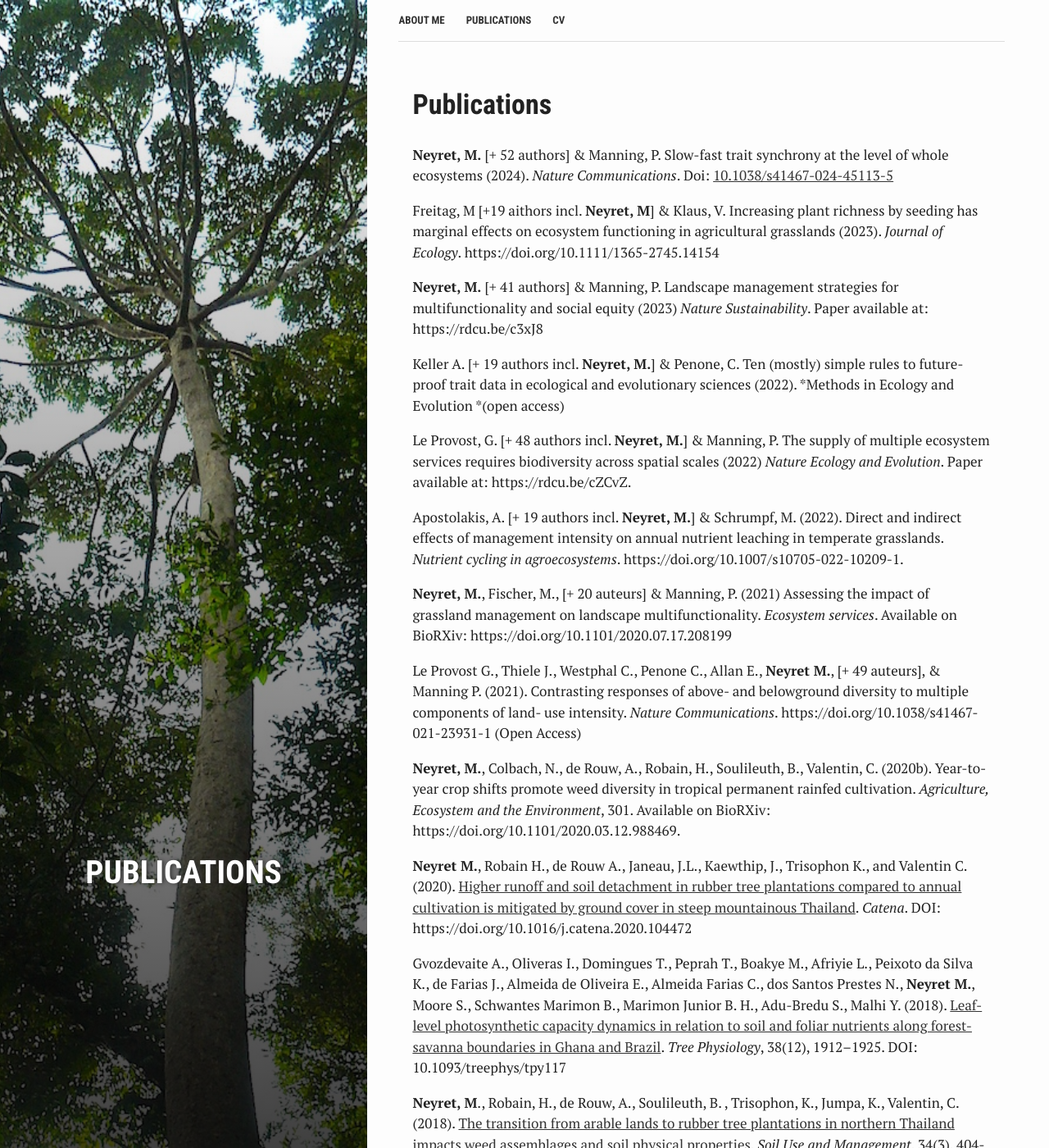
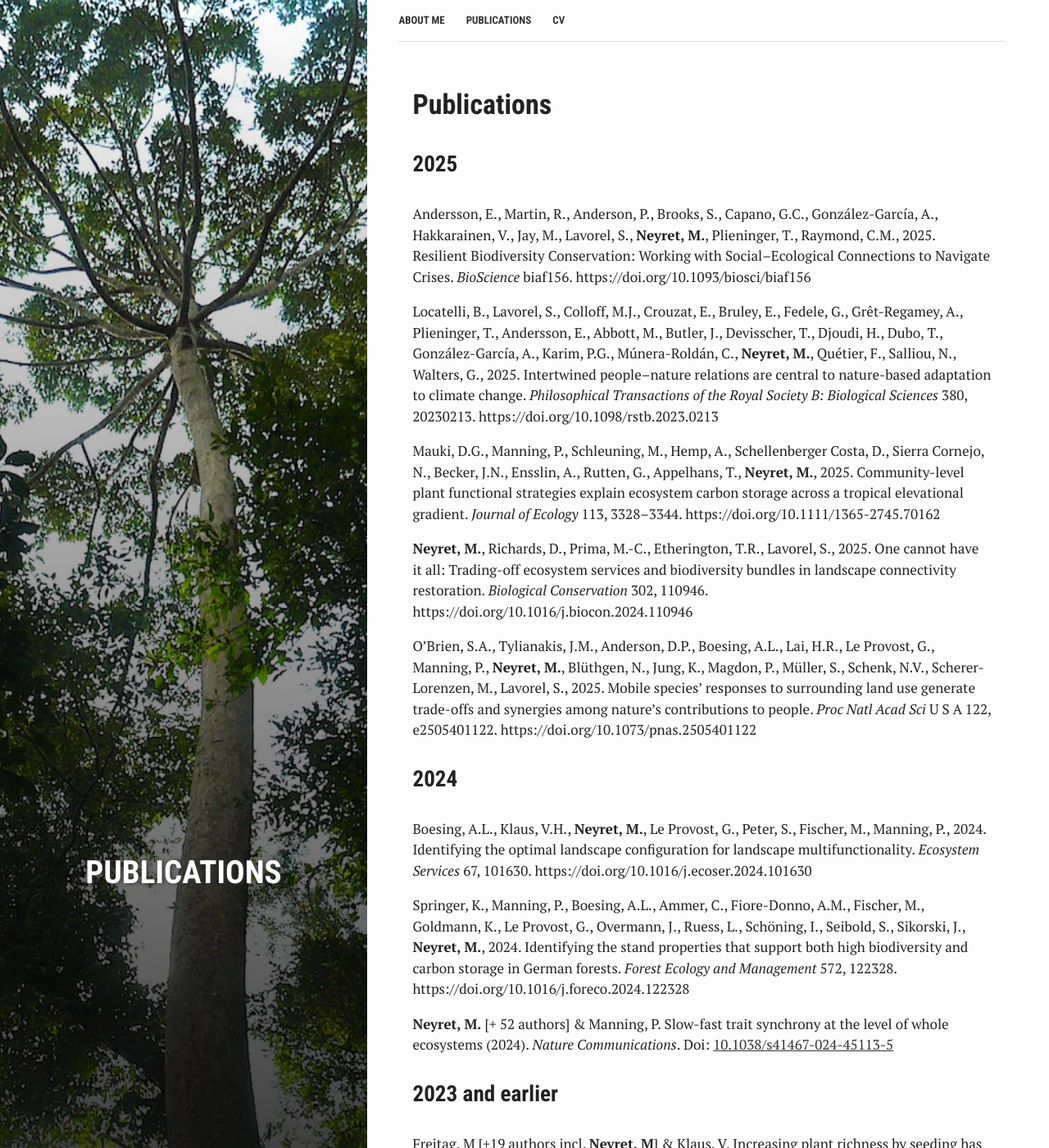
Before and after one commit to mneyret/website, a Jekyll site: the page built from publi.md, in a window 1280 px wide and 1400 px high. Shown: the whole window at 82% size. Built offline with Jekyll 4.4.1, drawn with Linux system fonts in a browser that asks for light colours.

Commit message:
iUpdate publication and equites page

```diff
--- a/publi.md
+++ b/publi.md
@@ -6,10 +6,26 @@ bg: arbre.jpg
 ---
 
 # **Publications**
+### 2025
+Andersson, E., Martin, R., Anderson, P., Brooks, S., Capano, G.C., González-García, A., Hakkarainen, V., Jay, M., Lavorel, S., **Neyret, M.**, Plieninger, T., Raymond, C.M., 2025. Resilient Biodiversity Conservation: Working with Social–Ecological Connections to Navigate Crises. *BioScience* biaf156. https://doi.org/10.1093/biosci/biaf156
+
+Locatelli, B., Lavorel, S., Colloff, M.J., Crouzat, E., Bruley, E., Fedele, G., Grêt-Regamey, A., Plieninger, T., Andersson, E., Abbott, M., Butler, J., Devisscher, T., Djoudi, H., Dubo, T., González-García, A., Karim, P.G., Múnera-Roldán, C., **Neyret, M.**, Quétier, F., Salliou, N., Walters, G., 2025. Intertwined people–nature relations are central to nature-based adaptation to climate change. *Philosophical Transactions of the Royal Society B: Biological Sciences* 380, 20230213. https://doi.org/10.1098/rstb.2023.0213
+
+Mauki, D.G., Manning, P., Schleuning, M., Hemp, A., Schellenberger Costa, D., Sierra Cornejo, N., Becker, J.N., Ensslin, A., Rutten, G., Appelhans, T., **Neyret, M.**, 2025. Community-level plant functional strategies explain ecosystem carbon storage across a tropical elevational gradient. *Journal of Ecology* 113, 3328–3344. https://doi.org/10.1111/1365-2745.70162
+
+**Neyret, M.**, Richards, D., Prima, M.-C., Etherington, T.R., Lavorel, S., 2025. One cannot have it all: Trading-off ecosystem services and biodiversity bundles in landscape connectivity restoration. *Biological Conservation* 302, 110946. https://doi.org/10.1016/j.biocon.2024.110946
+
+O’Brien, S.A., Tylianakis, J.M., Anderson, D.P., Boesing, A.L., Lai, H.R., Le Provost, G., Manning, P., **Neyret, M.**, Blüthgen, N., Jung, K., Magdon, P., Müller, S., Schenk, N.V., Scherer-Lorenzen, M., Lavorel, S., 2025. Mobile species’ responses to surrounding land use generate trade-offs and synergies among nature’s contributions to people. *Proc Natl Acad Sci* U S A 122, e2505401122. https://doi.org/10.1073/pnas.2505401122
+
+### 2024
+Boesing, A.L., Klaus, V.H., **Neyret, M.**, Le Provost, G., Peter, S., Fischer, M., Manning, P., 2024. Identifying the optimal landscape configuration for landscape multifunctionality. *Ecosystem Services* 67, 101630. https://doi.org/10.1016/j.ecoser.2024.101630
+
+Springer, K., Manning, P., Boesing, A.L., Ammer, C., Fiore-Donno, A.M., Fischer, M., Goldmann, K., Le Provost, G., Overmann, J., Ruess, L., Schöning, I., Seibold, S., Sikorski, J., **Neyret, M.**, 2024. Identifying the stand properties that support both high biodiversity and carbon storage in German forests. *Forest Ecology and Management* 572, 122328. https://doi.org/10.1016/j.foreco.2024.122328
 
 **Neyret, M.** [+ 52 authors] & Manning, P. Slow-fast trait synchrony at the level of whole ecosystems (2024). *Nature Communications*. Doi: [10.1038/s41467-024-45113-5](https://www.nature.com/articles/s41467-024-45113-5)
 
-Freitag, M [+19 aithors incl. **Neyret, M**] & Klaus, V. Increasing plant richness by seeding has marginal effects on ecosystem functioning in agricultural grasslands (2023). *Journal of Ecology*. https://doi.org/10.1111/1365-2745.14154
+### 2023 and earlier
+Freitag, M [+19 authors incl. **Neyret, M**] & Klaus, V. Increasing plant richness by seeding has marginal effects on ecosystem functioning in agricultural grasslands (2023). *Journal of Ecology*. https://doi.org/10.1111/1365-2745.14154
 
 **Neyret, M.** [+ 41 authors] & Manning, P. Landscape management strategies for multifunctionality and social equity (2023) *Nature Sustainability*. Paper available at: https://rdcu.be/c3xJ8
 
```
Also changed, not shown: cv.md (+5 -7 lines), index.md (+0 -2 lines), 2 other files.
